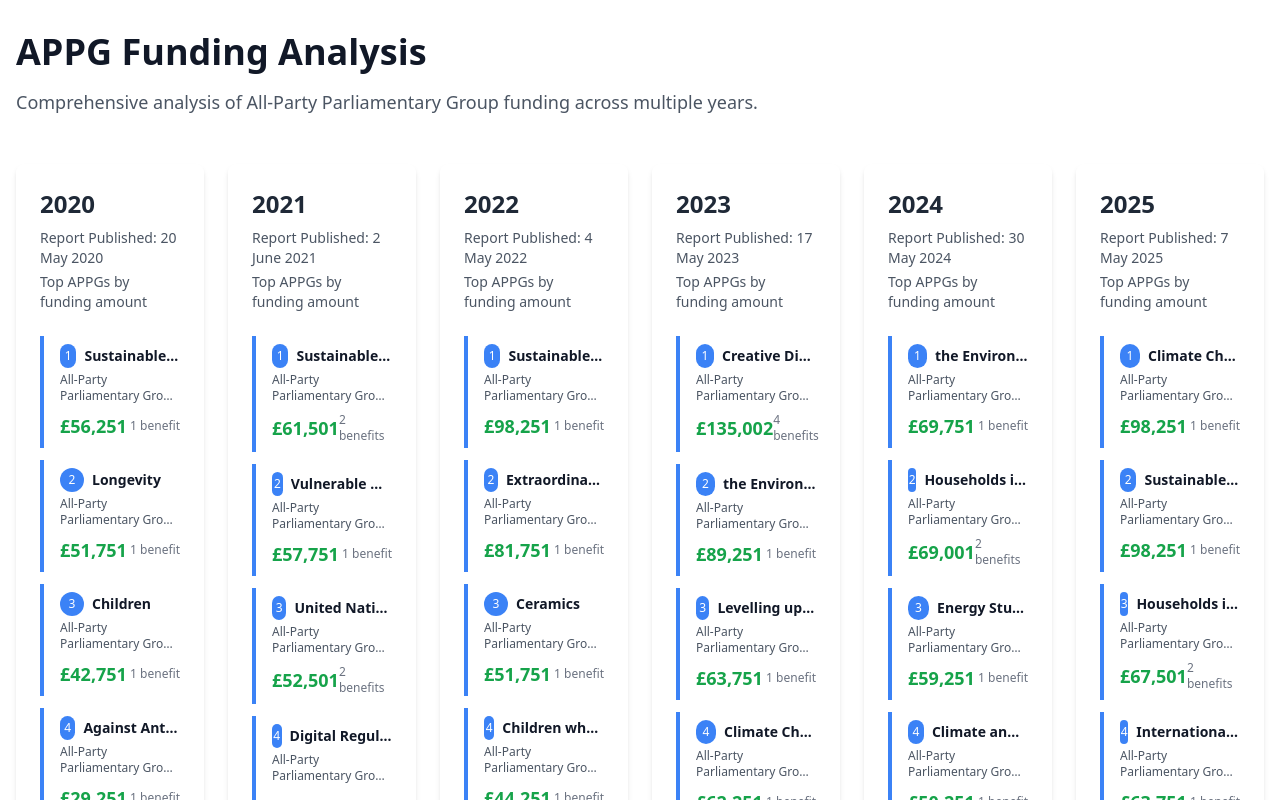
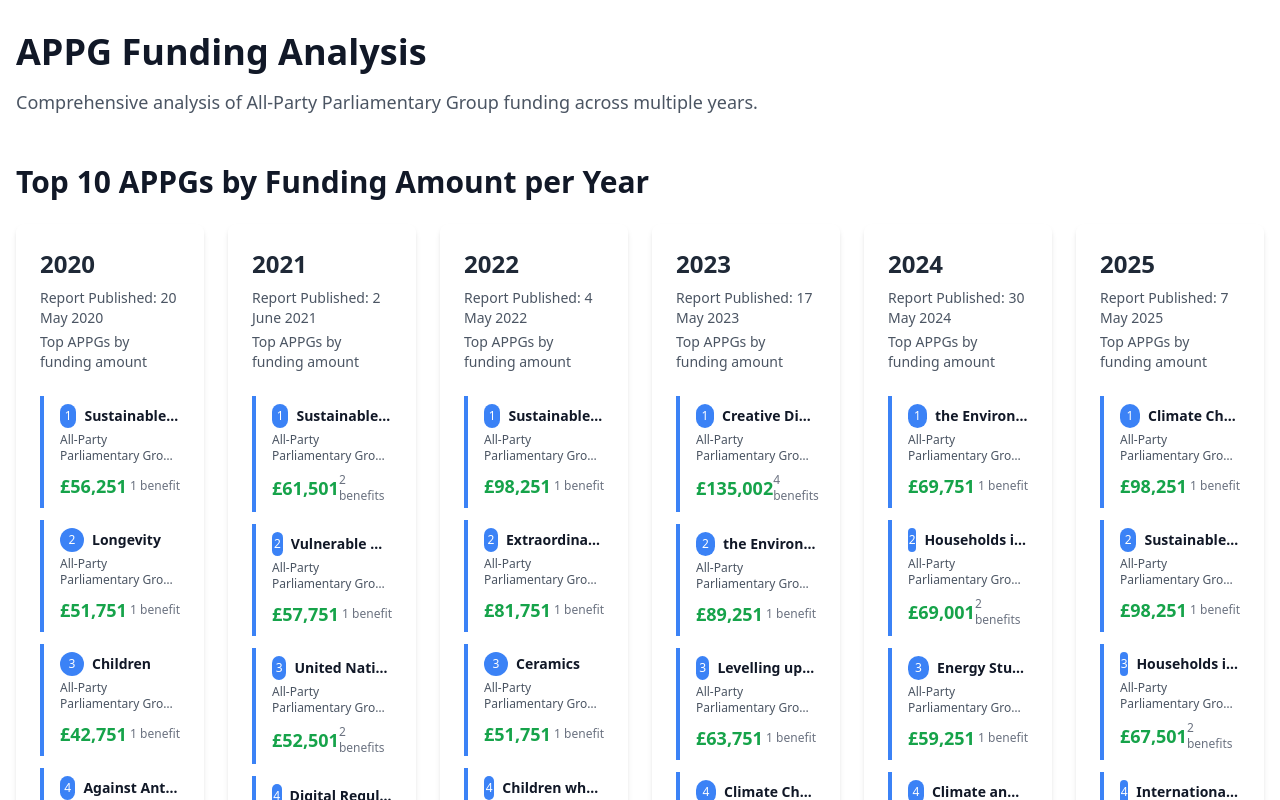
Before and after one commit to ben-lattimore/appg-report-actual, a Next.js app: page / in a window 1280 px wide. Shown: the top 800 px of the page. Built offline with nearby package versions, Linux system fonts and the light colour scheme.

Commit message:
fix: small text change

```diff
--- a/components/YearlyFundingColumns.tsx
+++ b/components/YearlyFundingColumns.tsx
@@ -128,7 +128,14 @@ interface YearlyFundingColumnsProps {
 
 export default function YearlyFundingColumns({ yearSummaries }: YearlyFundingColumnsProps) {
   return (
-    <div className="grid grid-cols-1 md:grid-cols-2 lg:grid-cols-3 xl:grid-cols-6 gap-6">
+
+    <div>
+      <div className="mb-6">
+        <h2 className="text-3xl font-bold text-gray-900 mb-2">
+          Top 10 APPGs by Funding Amount per Year
+        </h2>
+      </div>
+      <div className="grid grid-cols-1 md:grid-cols-2 lg:grid-cols-3 xl:grid-cols-6 gap-6">
       {yearSummaries.map((yearData) => (
         <YearColumn
           key={yearData.year}
@@ -137,5 +144,6 @@ export default function YearlyFundingColumns({ yearSummaries }: YearlyFundingCol
         />
       ))}
     </div>
+    </div>
   );
 }
```
